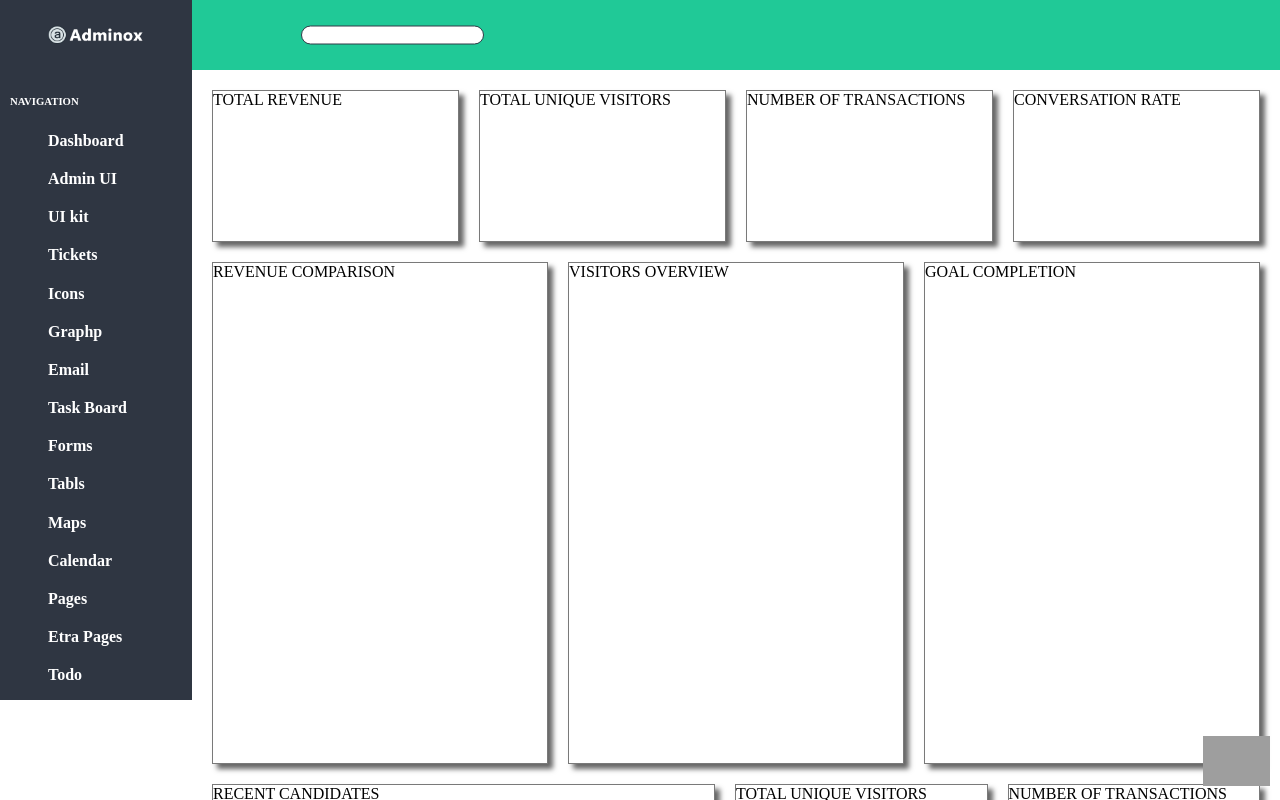
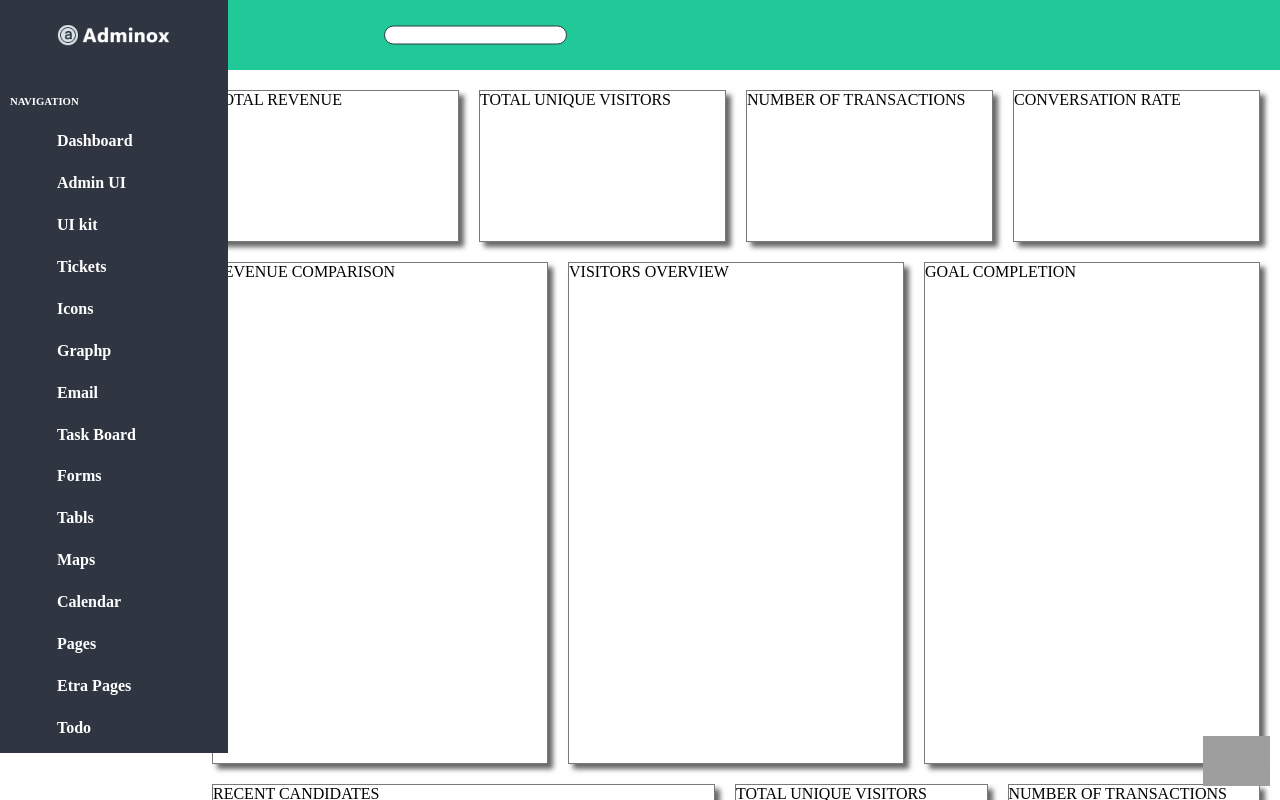
Before and after one commit to lequanghung309/lequanghung309.github.io, a plain HTML site: page Baitap_position/index.html in a window 1280 px wide. Shown: the top 800 px of the page. Drawn offline with Linux system fonts and the light colour scheme; grey boxes are pictures that could not be loaded.

Commit message:
cap nhat

```diff
--- a/Baitap_position/position.css
+++ b/Baitap_position/position.css
@@ -8,10 +8,11 @@ body{
     z-index: 1;
 }
 .logo{
-    width: 15%;
+    width: 228px;
     height: 70px;
     background-color:#2f3642;
     position: relative;
+    z-index: 3;
 }
 .logo img{
     max-width: 50%;
@@ -21,13 +22,14 @@ body{
     transform: translate(-50%, -50%);
 }
 .header-right{
-    width: 85%;
+    width: 100%;
     height: 70px;
     background-color: #20c997;
-    position: relative;
+    position: absolute;
+    z-index: 2;
 }
 .header-right input{
-    margin-left: 10%;
+    margin-left: 30%;
     border: 1px solid #313a46;
     border-radius: 20px;
     position: absolute;
@@ -38,11 +40,12 @@ section{
     display: flex;
 }
 section .navigation{
-    width: 15%;
+    width: 228px;
     margin-top: 70px;
     position: absolute;
     position: fixed;
     background: #2f3642;
+    z-index: 2;
 }
 h6{
     margin-left: 10px;
```
